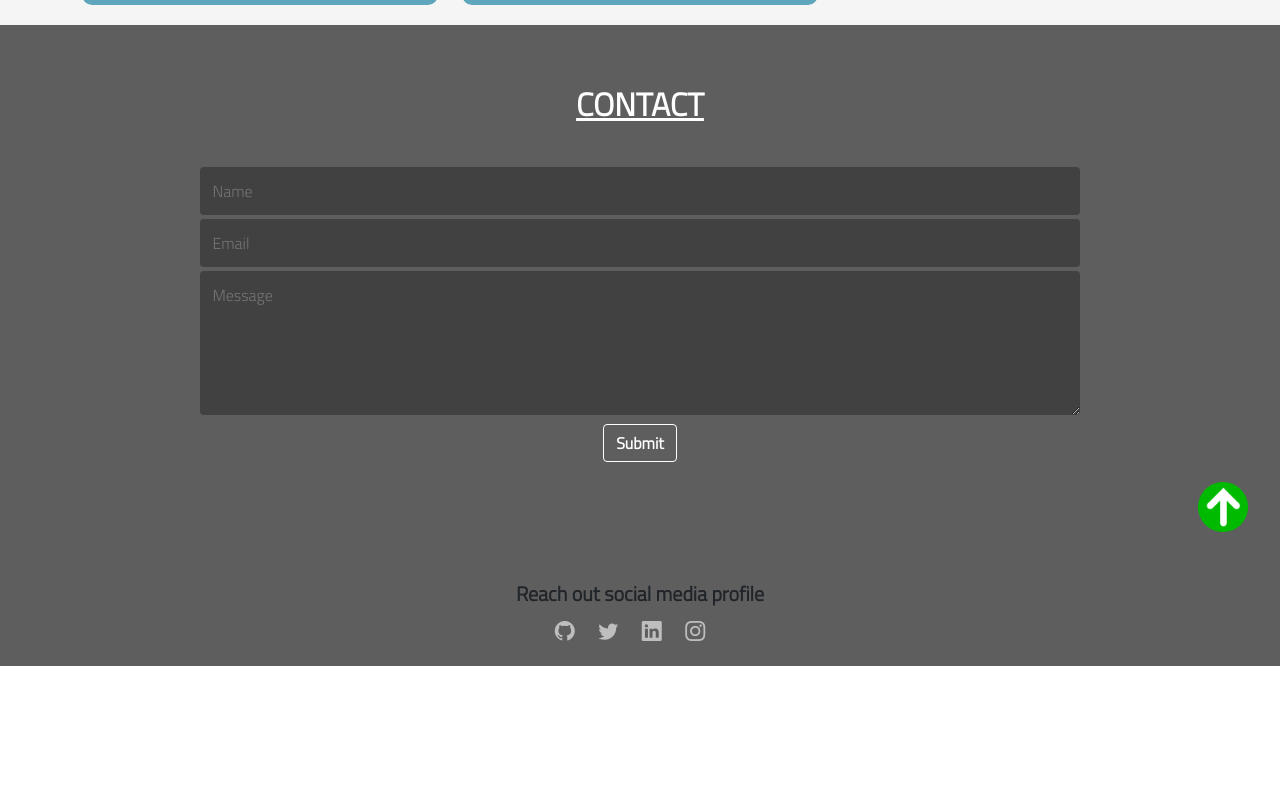
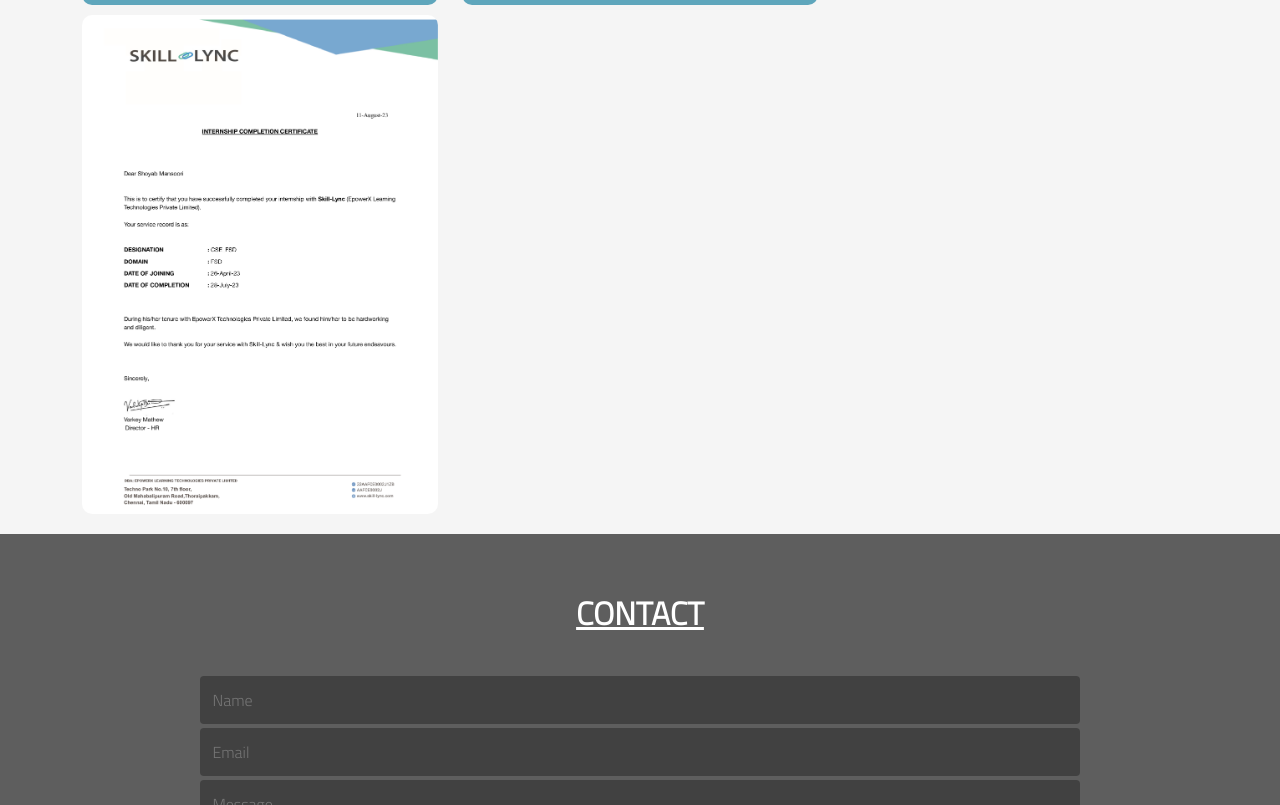
Before and after one commit to ShoyabMansoori/portfolio, a plain HTML site: page index.html in a window 1280 px wide. Shown: the part 3415-4220 px from the top of the page. Before the commit the page ends 4081 px from the top, so only its background shows below. Drawn offline with nearby package versions, Linux system fonts and the light colour scheme; a web font is replaced by a local one.

Commit message:
sixthbcommit

```diff
--- a/index.html
+++ b/index.html
@@ -291,6 +291,9 @@
             <div class="certificate col-xl-4 col-sm-6 col-12 pdTop10 pdLeft10">
               <img src="imges/Green-a-thonCertificate.jpg" class="img-fluid">
             </div>
+            <div class="certificate col-xl-4 col-sm-6 col-12 pdTop10 pdLeft10">
+              <img src="imges/Shoyab-Mansoori-Completion-Certificate.jpg" class="img-fluid">
+            </div>
           </div>
         </div>
       </div>
```
